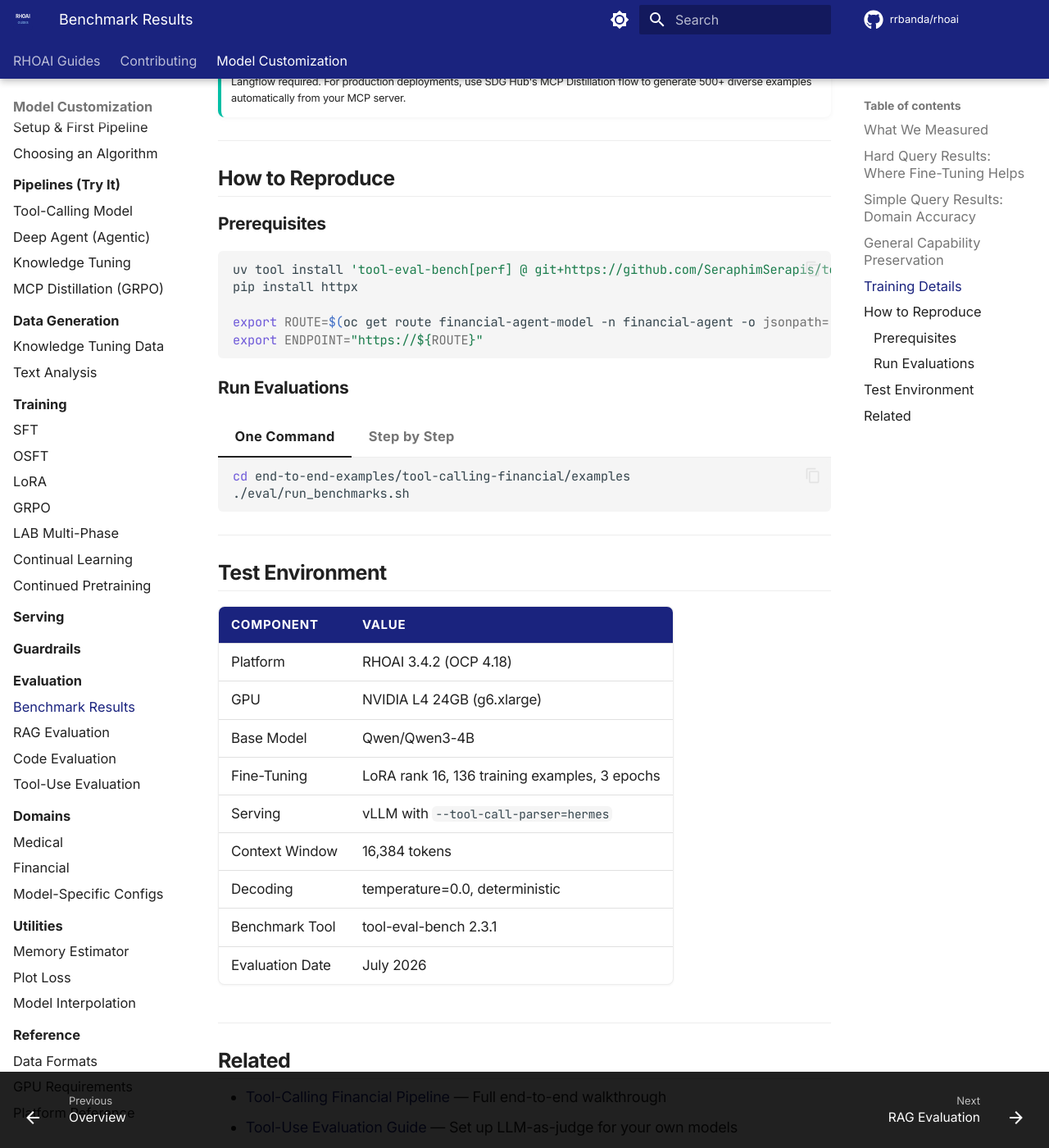
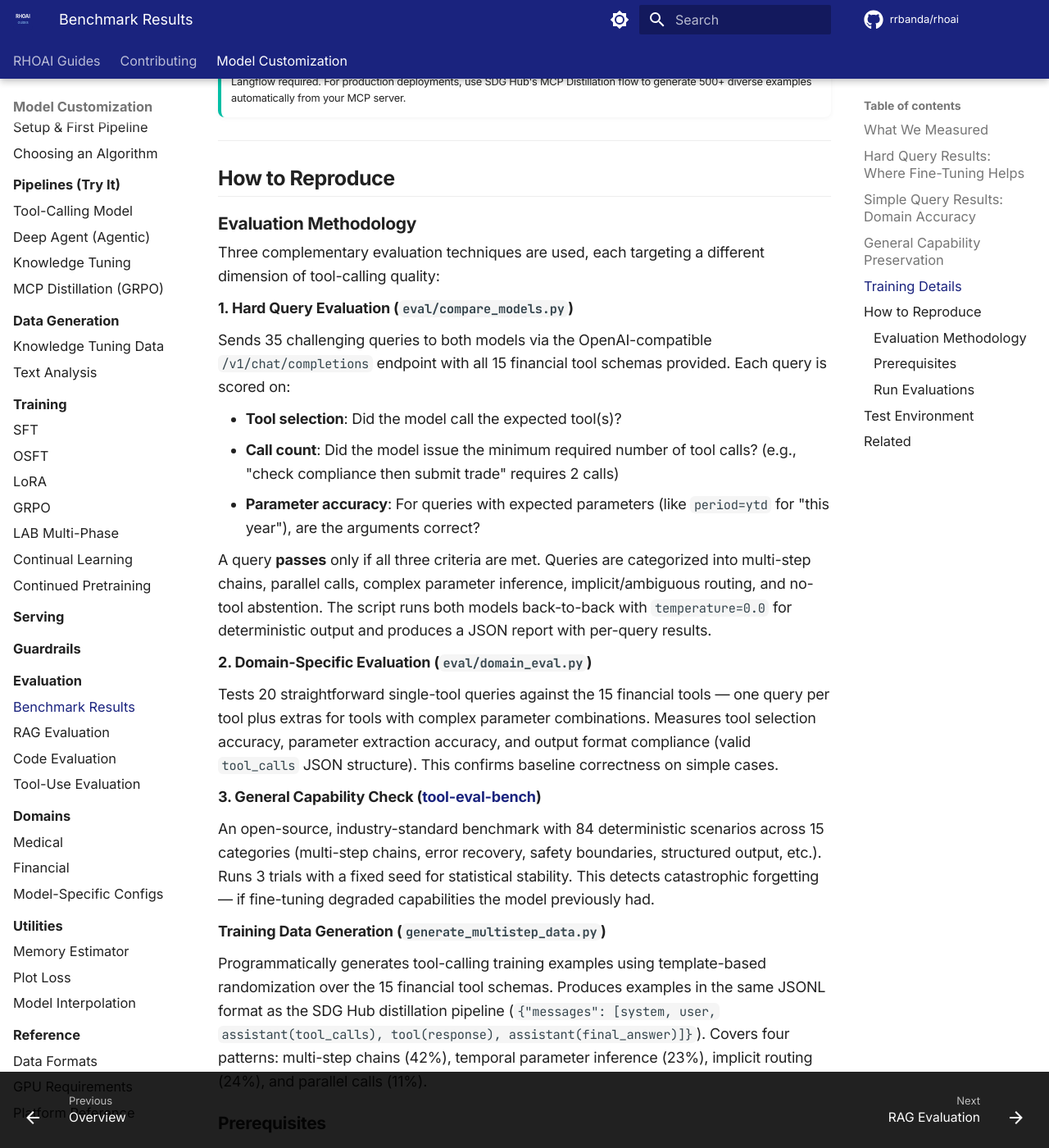
Before and after one commit to rrbanda/rhoai, an MkDocs documentation site: the page built from docs/evaluation/benchmark-results.md, in a window 1280 px wide and 1400 px high, scrolled down 3920 px. Shown: the whole window at 82% size. Built offline with MkDocs 1.6.1 and Material for MkDocs 9.7.7, drawn with Linux system fonts in a browser that asks for light colours; comment, search, counter and statistics services are not loaded.

Commit message:
docs: add evaluation methodology section to benchmark results
Explains how each benchmark script works, scoring criteria (tool
selection, call count, parameter accuracy), and training data
generation approach.

````diff
--- a/docs/evaluation/benchmark-results.md
+++ b/docs/evaluation/benchmark-results.md
@@ -98,6 +98,32 @@
 
 ## How to Reproduce
 
+### Evaluation Methodology
+
+Three complementary evaluation techniques are used, each targeting a different dimension of tool-calling quality:
+
+**1. Hard Query Evaluation (`eval/compare_models.py`)**
+
+Sends 35 challenging queries to both models via the OpenAI-compatible `/v1/chat/completions` endpoint with all 15 financial tool schemas provided. Each query is scored on:
+
+- **Tool selection**: Did the model call the expected tool(s)?
+- **Call count**: Did the model issue the minimum required number of tool calls? (e.g., "check compliance then submit trade" requires 2 calls)
+- **Parameter accuracy**: For queries with expected parameters (like `period=ytd` for "this year"), are the arguments correct?
+
+A query **passes** only if all three criteria are met. Queries are categorized into multi-step chains, parallel calls, complex parameter inference, implicit/ambiguous routing, and no-tool abstention. The script runs both models back-to-back with `temperature=0.0` for deterministic output and produces a JSON report with per-query results.
+
+**2. Domain-Specific Evaluation (`eval/domain_eval.py`)**
+
+Tests 20 straightforward single-tool queries against the 15 financial tools — one query per tool plus extras for tools with complex parameter combinations. Measures tool selection accuracy, parameter extraction accuracy, and output format compliance (valid `tool_calls` JSON structure). This confirms baseline correctness on simple cases.
+
+**3. General Capability Check ([tool-eval-bench](https://github.com/SeraphimSerapis/tool-eval-bench))**
+
+An open-source, industry-standard benchmark with 84 deterministic scenarios across 15 categories (multi-step chains, error recovery, safety boundaries, structured output, etc.). Runs 3 trials with a fixed seed for statistical stability. This detects catastrophic forgetting — if fine-tuning degraded capabilities the model previously had.
+
+**Training Data Generation (`generate_multistep_data.py`)**
+
+Programmatically generates tool-calling training examples using template-based randomization over the 15 financial tool schemas. Produces examples in the same JSONL format as the SDG Hub distillation pipeline (`{"messages": [system, user, assistant(tool_calls), tool(response), assistant(final_answer)]}`). Covers four patterns: multi-step chains (42%), temporal parameter inference (23%), implicit routing (24%), and parallel calls (11%).
+
 ### Prerequisites
 
 ```bash
````
